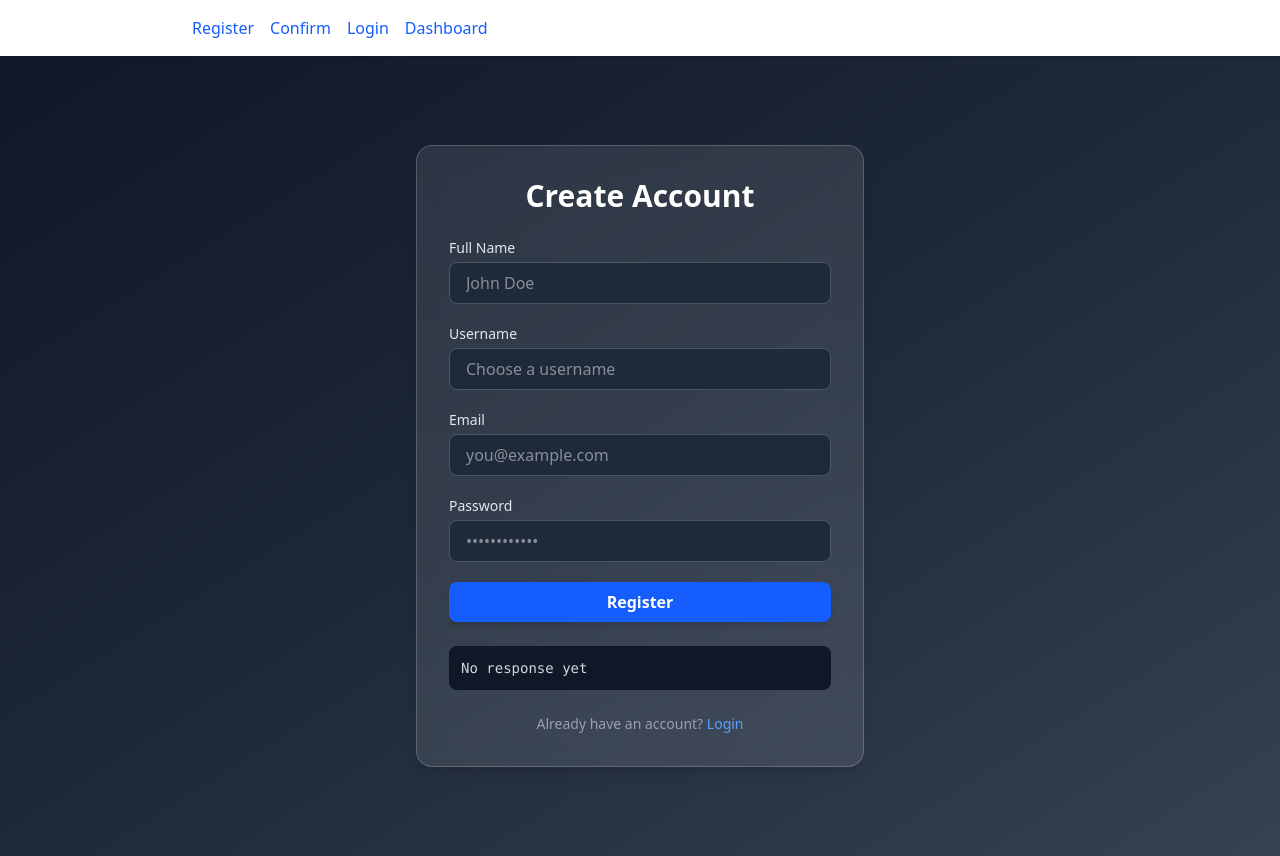
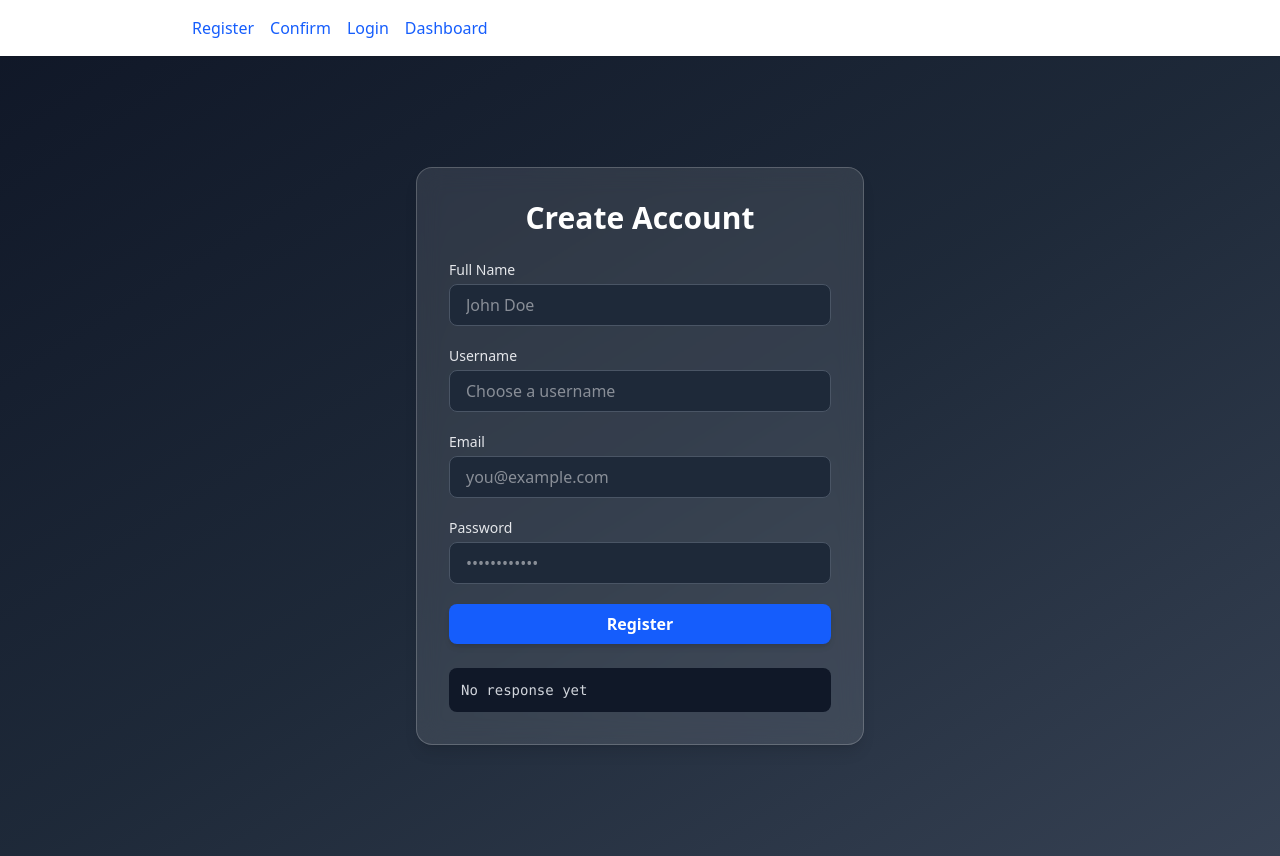
Before and after one commit to bangismba/devve_testnet, a React (Vite) app: page / in a window 1280 px wide. Built offline with nearby package versions, Linux system fonts and the light colour scheme.

Commit message:
Frontend update

```diff
--- a/src/pages/Confirm.tsx
+++ b/src/pages/Confirm.tsx
@@ -87,15 +87,6 @@ export default function Confirm() {
           </pre>
         </div>
 
-        {/* Back Link */}
-        <div className="text-center mt-4">
-          <a
-            href="/login"
-            className="text-sm text-blue-600 hover:underline hover:text-blue-700"
-          >
-            Back to Login
-          </a>
-        </div>
       </div>
     </div>
   );
--- a/src/pages/Login.tsx
+++ b/src/pages/Login.tsx
@@ -69,17 +69,6 @@ export default function Login() {
         <div className="mt-6 bg-gray-900 text-gray-300 text-sm rounded-lg p-3 font-mono overflow-auto max-h-40">
           <pre>{msg ? JSON.stringify(msg, null, 2) : "No response yet"}</pre>
         </div>
-
-        {/* Footer */}
-        <div className="text-center mt-6 text-gray-400 text-sm">
-          Don’t have an account?{" "}
-          <a
-            href="/register"
-            className="text-blue-400 hover:underline hover:text-blue-300"
-          >
-            Register
-          </a>
-        </div>
       </div>
     </div>
   );
--- a/src/pages/Register.tsx
+++ b/src/pages/Register.tsx
@@ -108,17 +108,6 @@ export default function Register() {
         <div className="mt-6 bg-gray-900 text-gray-300 text-sm rounded-lg p-3 font-mono overflow-auto max-h-40">
           <pre>{msg ? JSON.stringify(msg, null, 2) : "No response yet"}</pre>
         </div>
-
-        {/* Footer */}
-        <div className="text-center mt-6 text-gray-400 text-sm">
-          Already have an account?{" "}
-          <a
-            href="/login"
-            className="text-blue-400 hover:underline hover:text-blue-300"
-          >
-            Login
-          </a>
-        </div>
       </div>
     </div>
   );
```
